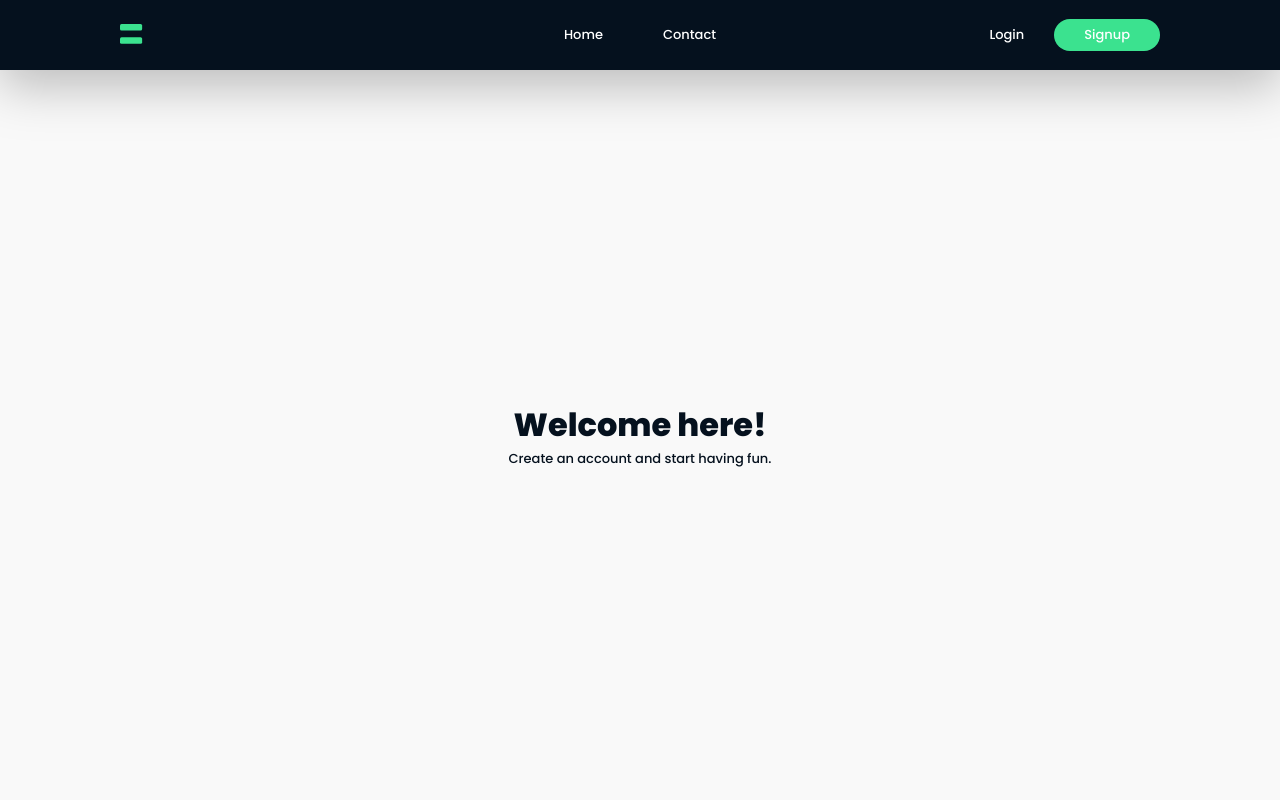
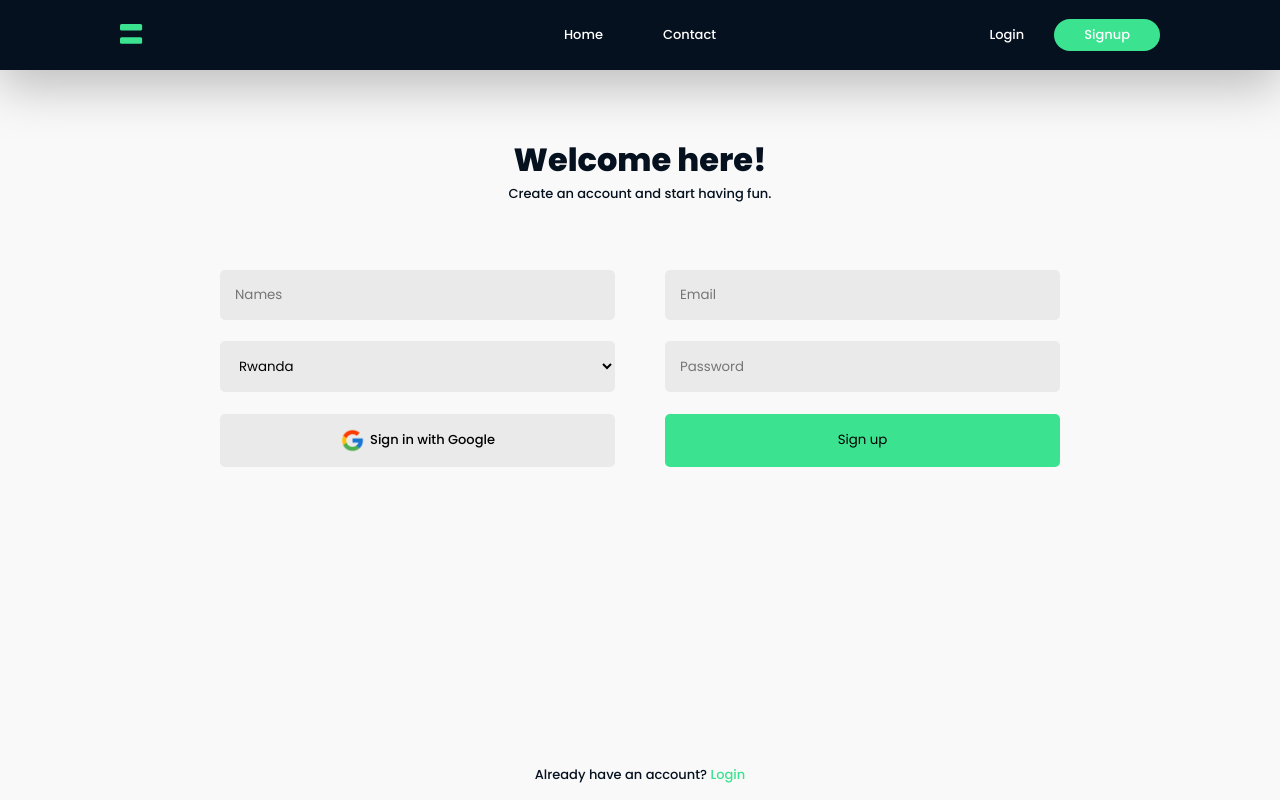
Before and after one commit to aamines/frontend, a React (Create React App) app: page /signup in a window 1280 px wide. Built offline with nearby package versions, Linux system fonts and the light colour scheme.

Commit message:
auth halfway done on frontend

```diff
--- a/src/components/nav.jsx
+++ b/src/components/nav.jsx
@@ -1,19 +1,24 @@
 import React, { useEffect } from "react";
-import { Link, useLocation } from "react-router-dom";
+import { Link, useLocation, useNavigate, useRoutes } from "react-router-dom";
 import styled from "styled-components";
 
 const Nav = () => {
   const [active, setActive] = React.useState("");
-  const router = useLocation();
+  const location = useLocation();
+  const navigate = useNavigate();
 
   useEffect(() => {
-    setActive(router.pathname);
-  }, [router.pathname]);
+    setActive(location.pathname);
+  }, [location.pathname]);
+
+  const goHome = () => {
+    navigate("/");
+  };
 
   return (
     <Container>
       <div className="content">
-        <div className="logo">
+        <div className="logo" onClick={goHome}>
           <img src="/min_logo.svg" alt="logo" />
         </div>
         <div className="nav">
--- a/src/pages/login.jsx
+++ b/src/pages/login.jsx
@@ -1,8 +1,26 @@
 import React from "react";
 import styled from "styled-components";
 import { Link } from "react-router-dom";
+import { GoogleAuthProvider, getAuth, signInWithPopup } from "firebase/auth";
+
+//features
+import app from "../features/firebase";
 
 const Login = () => {
+  const [gloading, GLoading] = React.useState(false);
+  const [loading, Loading] = React.useState(false);
+
+  //handle google login
+  const handleGoogle = () => {
+    const provider = new GoogleAuthProvider();
+    const auth = getAuth(app);
+
+    //popup
+    signInWithPopup(auth, provider).then((result) => {
+      console.log(result);
+    });
+  };
+
   return (
     <Container>
       <div className="left"></div>
@@ -24,13 +42,13 @@ const Login = () => {
             </div>
           </div>
           <button type="submit">Login</button>
-          <div className="google">
+          <div className="google" onClick={handleGoogle}>
             <img src="/icons/google.png" alt="Google" />
             <p>Sign in with google</p>
           </div>
         </form>
         <p>
-          Don't have an account yet? <Link to="#">Sign up</Link>
+          Don't have an account yet? <Link to="/signup">Sign up</Link>
         </p>
       </div>
     </Container>
--- a/src/pages/signup.jsx
+++ b/src/pages/signup.jsx
@@ -1,7 +1,26 @@
 import React from "react";
 import styled from "styled-components";
+import { Link } from "react-router-dom";
+import { GoogleAuthProvider, getAuth, signInWithPopup } from "firebase/auth";
+
+//features
+import app from "../features/firebase";
 
 const Signup = () => {
+  const [gloading, GLoading] = React.useState(false);
+  const [loading, Loading] = React.useState(false);
+
+  //handle google signup
+  const handleGoogle = () => {
+    const provider = new GoogleAuthProvider();
+    const auth = getAuth(app);
+
+    //popup
+    signInWithPopup(auth, provider).then((result) => {
+      console.log(result);
+    });
+  };
+
   return (
     <Container>
       <div className="content">
@@ -9,7 +28,24 @@ const Signup = () => {
           <p className="head">Welcome here!</p>
           <p className="para">Create an account and start having fun.</p>
         </div>
-        <form action="#"></form>
+        <form action="#">
+          <input type="text" placeholder="Names" />
+          <input type="text" placeholder="Email" />
+          <select name="country" id="country" placeholder="Country">
+            <option value="Rwanda">Rwanda</option>
+          </select>
+          <input type="password" placeholder="Password" />
+          <div className="row" onClick={handleGoogle}>
+            <img src="/icons/google.png" alt="Google" />
+            <p>Sign in with Google</p>
+          </div>
+          <button type="submit">Sign up</button>
+        </form>
+      </div>
+      <div className="login">
+        <p>
+          Already have an account? <Link to="/login">Login</Link>
+        </p>
       </div>
     </Container>
   );
@@ -19,12 +55,12 @@ const Container = styled.div`
   height: calc(100vh - 70px);
   width: 100%;
   display: flex;
-  flex-direction: row;
+  flex-direction: column;
   align-items: center;
-  justify-content: center;
+  justify-content: space-between;
 
   .content {
-    height: 100%;
+    height: auto;
     display: flex;
     flex-direction: column;
     align-items: center;
@@ -43,6 +79,7 @@ const Container = styled.div`
       height: 100px;
       display: flex;
       padding: 0 40px;
+      margin: 50px;
       flex-direction: column;
       align-items: center;
       justify-content: center;
@@ -58,6 +95,78 @@ const Container = styled.div`
         text-align: center;
       }
     }
+
+    form {
+      width: 70%;
+      height: 220px;
+      display: grid;
+      grid-template-columns: repeat(2, 1fr);
+      grid-column-gap: 50px;
+
+      input {
+        width: 100%;
+        height: 70%;
+        padding: 0 15px;
+        border: none;
+        border-radius: 5px;
+        outline: none;
+        background: var(--gray);
+      }
+
+      select {
+        width: 100%;
+        height: 70%;
+        padding: 0 15px;
+        border: none;
+        border-radius: 5px;
+        outline: none;
+        background: var(--gray);
+      }
+
+      button {
+        width: 100%;
+        height: 70%;
+        padding: 0 15px;
+        border: none;
+        border-radius: 5px;
+        outline: none;
+        background: var(--bright);
+      }
+
+      .row {
+        width: 100%;
+        height: 70%;
+        display: flex;
+        flex-direction: row;
+        align-items: center;
+        justify-content: center;
+        cursor: pointer;
+        border-radius: 5px;
+        background: var(--gray);
+
+        img {
+          width: 25px;
+          margin: 0 5px 0 0;
+        }
+      }
+    }
+  }
+
+  .login {
+    width: 100%;
+    height: 50px;
+    display: flex;
+    align-items: center;
+    justify-content: center;
+
+    p {
+      color: var(--dark);
+
+      a {
+        color: var(--bright);
+        text-decoration: none;
+      }
+    }
   }
 `;
 
```
